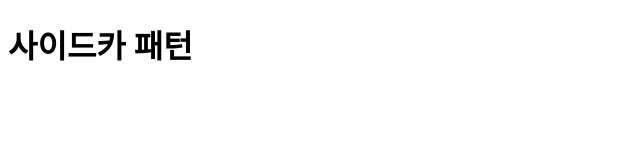
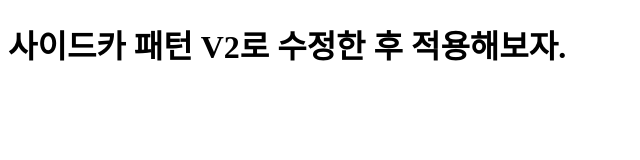
Before and after one commit to myictboss/web-repo, a plain HTML site: page index.html in a window 1280 px wide. Shown: the whole page, without its empty margins (0-640 px from the left). Drawn offline with Linux system fonts and the light colour scheme.

Commit message:
Update index.html

```diff
--- a/index.html
+++ b/index.html
@@ -3,10 +3,10 @@
 <head>
     <meta charset="UTF-8">
     <meta name="viewport" content="width=device-width, initial-scale=1.0">
-    <title>사이드카 패턴</title>
+    <title>사이드카 패턴 V2 </title>
 </head>
 <body>
-    <h1>사이드카 패턴</h1>
+    <h1>사이드카 패턴  V2로 수정한 후 적용해보자.</h1>
 
 </body>
 </html>
```
